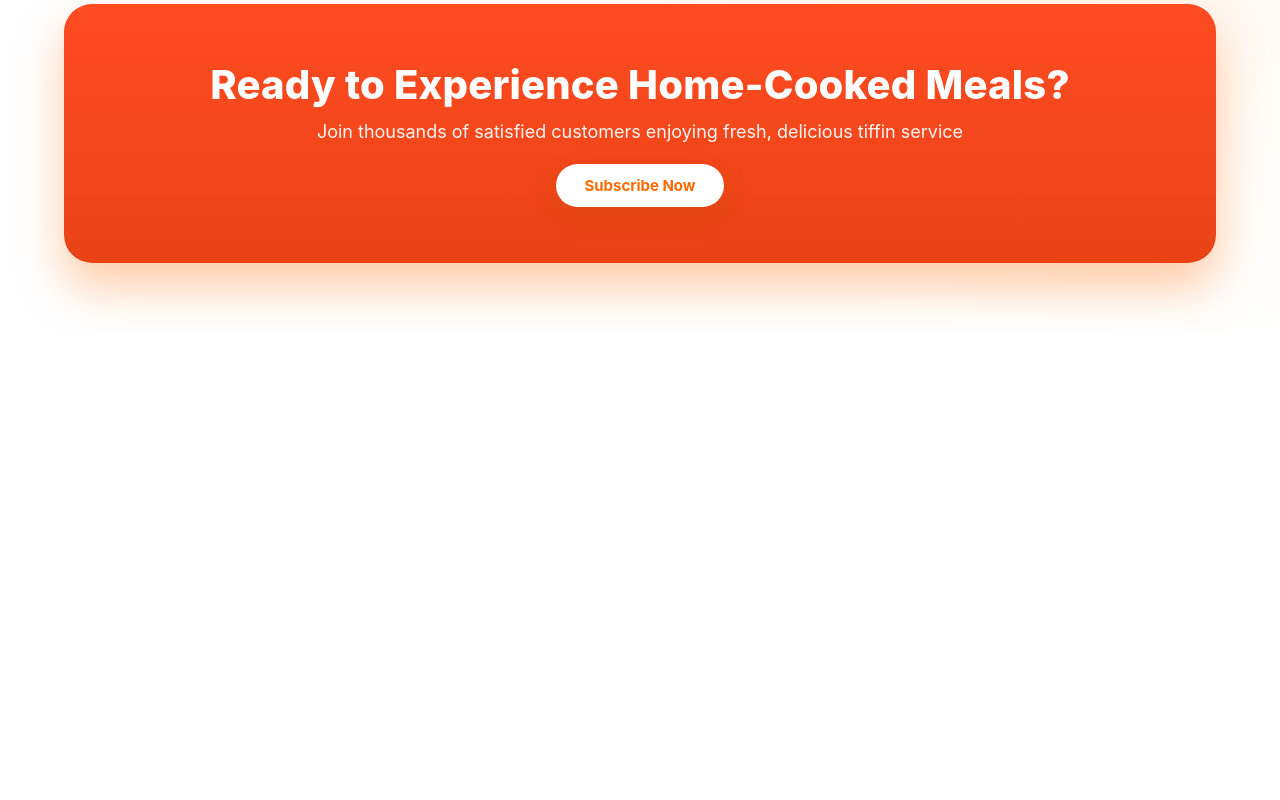
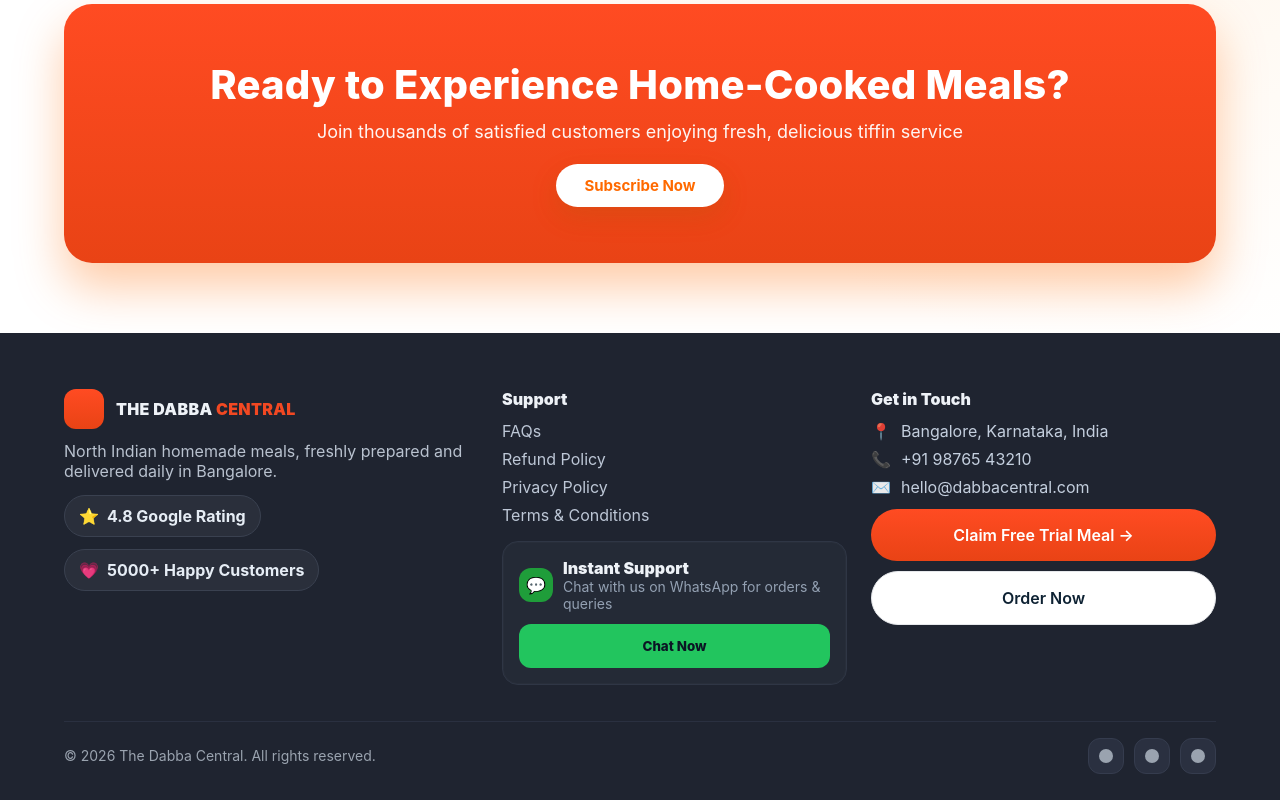
Before and after one commit to thedabbacentral/the-dabba-central, a React (Vite) app in the folder the-dabba-central/: page / in a window 1280 px wide. Shown: the part 3598-4398 px from the top of the page. Before the commit the page ends 3931 px from the top, so only its background shows below. Built offline with nearby package versions, Linux system fonts and the light colour scheme.

Commit message:
Feat: Footer added

```diff
--- /dev/null
+++ b/the-dabba-central/src/components/Footer/Footer.jsx
@@ -0,0 +1,115 @@
+import React from "react";
+import styles from "./Footer.module.scss";
+import { Button } from "@components";
+import { Pin, Phone, Mail, Star, Users } from "@icons";
+
+const Footer = () => {
+  return (
+    <footer className={styles.footer} role="contentinfo">
+      <div className={styles.container}>
+        <div className={styles.grid}>
+          <div className={styles.brandCol}>
+            <div className={styles.brandRow}>
+              <div className={styles.logo} aria-hidden />
+              <div className={styles.brandText}>
+                THE DABBA <span>CENTRAL</span>
+              </div>
+            </div>
+            <p className={styles.desc}>
+              North Indian homemade meals, freshly prepared and delivered daily
+              in Bangalore.
+            </p>
+            <div className={styles.pills}>
+              <div className={styles.pill}>
+                <span aria-hidden>⭐</span> 4.8 Google Rating
+              </div>
+              <div className={styles.pill}>
+                <span aria-hidden>💗</span> 5000+ Happy Customers
+              </div>
+            </div>
+          </div>
+
+          <div className={styles.linksCol}>
+            <div className={styles.heading}>Support</div>
+            <ul className={styles.linkList}>
+              <li>
+                <a href="/#faqs">FAQs</a>
+              </li>
+              <li>
+                <a href="/#refund">Refund Policy</a>
+              </li>
+              <li>
+                <a href="/#privacy">Privacy Policy</a>
+              </li>
+              <li>
+                <a href="/#terms">Terms & Conditions</a>
+              </li>
+            </ul>
+            <div className={styles.supportCard}>
+              <div className={styles.supportHead}>
+                <span className={styles.whatsapp} aria-hidden>
+                  💬
+                </span>
+                <div>
+                  <div className={styles.supportTitle}>Instant Support</div>
+                  <div className={styles.supportCaption}>
+                    Chat with us on WhatsApp for orders & queries
+                  </div>
+                </div>
+              </div>
+              <button className={styles.chatBtn} type="button">
+                Chat Now
+              </button>
+            </div>
+          </div>
+
+          <div className={styles.contactCol}>
+            <div className={styles.heading}>Get in Touch</div>
+            <div className={styles.contactRow}>
+              <span className={styles.icon} aria-hidden>
+                📍
+              </span>
+              <div>Bangalore, Karnataka, India</div>
+            </div>
+            <div className={styles.contactRow}>
+              <span className={styles.icon} aria-hidden>
+                📞
+              </span>
+              <div>+91 98765 43210</div>
+            </div>
+            <div className={styles.contactRow}>
+              <span className={styles.icon} aria-hidden>
+                ✉️
+              </span>
+              <div>hello@dabbacentral.com</div>
+            </div>
+            <div className={styles.ctaStack}>
+              <Button size="lg">Claim Free Trial Meal →</Button>
+              <Button size="lg" variant="outline">
+                Order Now
+              </Button>
+            </div>
+          </div>
+        </div>
+        <div className={styles.bottomRow}>
+          <div className={styles.copy}>
+            © 2026 The Dabba Central. All rights reserved.
+          </div>
+          <div className={styles.socials}>
+            <a href="#" aria-label="Instagram" className={styles.socialBtn}>
+              <span />
+            </a>
+            <a href="#" aria-label="Facebook" className={styles.socialBtn}>
+              <span />
+            </a>
+            <a href="#" aria-label="Twitter" className={styles.socialBtn}>
+              <span />
+            </a>
+          </div>
+        </div>
+      </div>
+    </footer>
+  );
+};
+
+export default Footer;
--- /dev/null
+++ b/the-dabba-central/src/components/Footer/Footer.module.scss
@@ -0,0 +1,194 @@
+@use "/src/styles/_variables.scss" as var;
+
+.footer {
+  background: #1f2430;
+  color: #e8eef5;
+  padding: clamp(28px, 6vw, 56px) 0 26px;
+}
+
+.container {
+  @include var.container;
+}
+
+.grid {
+  display: grid;
+  grid-template-columns: 1fr;
+  gap: 24px;
+}
+
+.brandCol {
+  .brandRow {
+    display: flex;
+    align-items: center;
+    gap: 12px;
+    margin-bottom: 12px;
+  }
+  .logo {
+    width: 40px;
+    height: 40px;
+    border-radius: 12px;
+    background: var.$brand-font-orange-gradient;
+  }
+  .brandText {
+    font-weight: 900;
+    letter-spacing: 0.02em;
+    color: #eef2f7;
+    span {
+      color: var.$brand-font-orange;
+    }
+  }
+  .desc {
+    color: #b9c2cf;
+    margin: 8px 0 14px;
+    max-width: 520px;
+  }
+}
+
+.pills {
+  display: flex;
+  gap: 12px;
+  flex-wrap: wrap;
+}
+.pill {
+  display: inline-flex;
+  align-items: center;
+  gap: 8px;
+  background: #2a2f3b;
+  border: 1px solid #3a4150;
+  padding: 10px 14px;
+  border-radius: 999px;
+  color: #e6edf5;
+  font-weight: 700;
+}
+
+.linksCol {
+  .heading {
+    color: #eef2f7;
+    font-weight: 900;
+    margin-bottom: 12px;
+  }
+
+  .linkList {
+    margin: 0 0 16px;
+    padding: 0;
+    list-style: none;
+    display: grid;
+    gap: 8px;
+    a {
+      color: #bdc7d6;
+      text-decoration: none;
+    }
+    a:hover {
+      color: #fff;
+    }
+  }
+
+  .supportCard {
+    background: #242a36;
+    border: 1px solid #2f3645;
+    border-radius: 16px;
+    padding: 16px;
+    box-shadow: inset 0 0 0 1px rgba(255, 255, 255, 0.02);
+  }
+  .supportHead {
+    display: grid;
+    grid-template-columns: 34px 1fr;
+    gap: 10px;
+    align-items: center;
+    margin-bottom: 12px;
+  }
+  .whatsapp {
+    width: 34px;
+    height: 34px;
+    border-radius: 12px;
+    display: grid;
+    place-items: center;
+    background: #1f9d3a;
+    color: #fff;
+  }
+  .supportTitle {
+    font-weight: 900;
+    color: #eef2f7;
+  }
+  .supportCaption {
+    color: #93a0b2;
+    font-size: 14px;
+  }
+  .chatBtn {
+    width: 100%;
+    border: 0;
+    border-radius: 12px;
+    padding: 14px 16px;
+    background: #22c55e;
+    color: #0b1524;
+    font-weight: 800;
+    cursor: pointer;
+  }
+}
+
+.contactCol {
+  .heading {
+    color: #eef2f7;
+    font-weight: 900;
+    margin-bottom: 12px;
+  }
+  .contactRow {
+    display: grid;
+    grid-template-columns: 20px 1fr;
+    gap: 10px;
+    align-items: center;
+    color: #c4cfde;
+    margin: 8px 0;
+  }
+  .icon {
+    opacity: 0.9;
+  }
+  .ctaStack {
+    display: grid;
+    gap: 10px;
+    margin-top: 12px;
+    .button {
+      border-radius: 12px;
+    }
+  }
+}
+
+@media (min-width: 980px) {
+  .grid {
+    grid-template-columns: 1.2fr 1fr 1fr;
+  }
+}
+
+.bottomRow {
+  display: flex;
+  align-items: center;
+  justify-content: space-between;
+  gap: 12px;
+  border-top: 1px solid #2a3040;
+  margin-top: clamp(24px, 4vw, 36px);
+  padding-top: 16px;
+}
+.copy {
+  color: #9aa3af;
+  font-size: 14px;
+}
+.socials {
+  display: flex;
+  align-items: center;
+  gap: 10px;
+}
+.socialBtn {
+  width: 36px;
+  height: 36px;
+  border-radius: 12px;
+  background: #2a3040;
+  border: 1px solid #353c4e;
+  display: grid;
+  place-items: center;
+}
+.socialBtn span {
+  width: 14px;
+  height: 14px;
+  border-radius: 50%;
+  background: #9aa3af;
+}
--- a/the-dabba-central/src/components/PageContainer/PageContainer.jsx
+++ b/the-dabba-central/src/components/PageContainer/PageContainer.jsx
@@ -1,12 +1,14 @@
 import React from "react";
 import styles from "./PageContainer.module.scss";
 import Navbar from "../Navbar/Navbar";
+import Footer from "../Footer/Footer";
 
 const PageContainer = ({ children, className = "" }) => {
   return (
     <div className={`${styles.page} ${className}`}>
       <Navbar />
       <main className={styles.main}>{children}</main>
+      <Footer />
     </div>
   );
 };
--- a/the-dabba-central/src/components/PageContainer/PageContainer.module.scss
+++ b/the-dabba-central/src/components/PageContainer/PageContainer.module.scss
@@ -3,7 +3,7 @@
 .page {
   min-height: 100dvh;
   display: grid;
-  grid-template-rows: auto 1fr;
+  grid-template-rows: auto 1fr auto;
   background: radial-gradient(1200px 1200px at 90% 20%, #fff5e9 0%, #ffffff 50%)
     fixed;
 }
```
Also changed, not shown: the-dabba-central/src/pages/Contact/Contact.jsx (line endings or trailing spaces).
